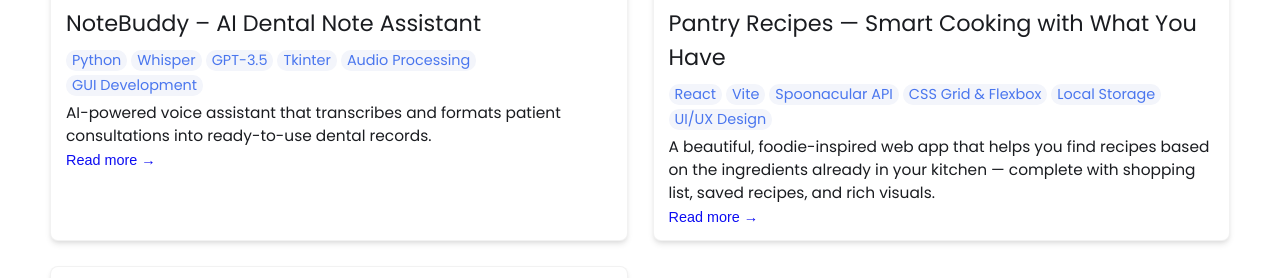
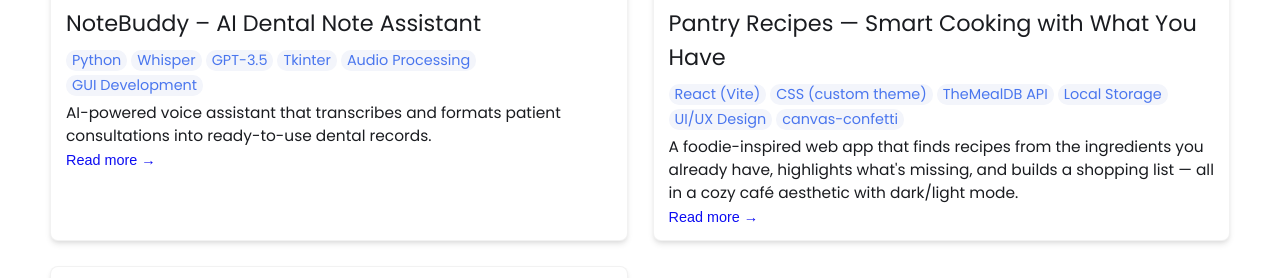
Before and after one commit to 20mup/20mup.github.io, a Jekyll site: the page built from index.html, in a window 1280 px wide and 900 px high, scrolled down 1554 px, cut to the strip 176-454 px from the top of the window. Built offline with Jekyll 4.4.1, drawn with Linux system fonts in a browser that asks for light colours; some of the changed lines change nothing that is shown.

Commit message:
Update index.md

````diff
--- a/_projects/pantry-recipes/index.md
+++ b/_projects/pantry-recipes/index.md
@@ -1,96 +1,105 @@
 ---
 layout: post
 title: Pantry Recipes — Smart Cooking with What You Have
-description: A beautiful, foodie-inspired web app that helps you find recipes based on the ingredients already in your kitchen — complete with shopping list, saved recipes, and rich visuals.
+description: A foodie-inspired web app that finds recipes from the ingredients you already have, highlights what's missing, and builds a shopping list — all in a cozy café aesthetic with dark/light mode.
 skills:
-  - React
-  - Vite
-  - Spoonacular API
-  - CSS Grid & Flexbox
+  - React (Vite)
+  - CSS (custom theme)
+  - TheMealDB API
   - Local Storage
   - UI/UX Design
-main-image: /images/pantry_recipes_banner.png
+  - canvas-confetti
+main-image: /images/pantry/pantry_banner.jpg
 ---
 
 # 🥘 Pantry Recipes — Smart Cooking with What You Have
 
-> Turn whatever’s in your pantry into a delicious meal — no endless scrolling, no wasted groceries.
+> Turn whatever’s in your pantry into dinner — no endless scrolling, no wasted groceries.
 
-<img src="/assets/images/pantry_recipes/recipe_grid_preview.png" alt="Pantry Recipes Interface Preview" width="650"/>
+<img src="/assets/images/pantry/dark-mode-pantry.jpg" alt="Pantry Recipes – dark mode hero and results" width="860"/>
 
 ---
 
 ## 🚀 TL;DR
-**Pantry Recipes** lets you enter the ingredients you already have and instantly find recipes you can make. Missing a few things? It even builds you a **shopping list** and helps you save your favorites — all wrapped in an aesthetic, foodie-friendly design.
+**Pantry Recipes** lets you type the ingredients you already have and instantly surfaces recipes you can make. It ranks by **fewest missing ingredients**, shows a **You have / To buy** split, and can **add missing items to a shopping list**. Polished visuals include hover overlays, a saved carousel, and a **dark/espresso mode**.
 
 ---
 
 ## 🧩 Problem / 💡 Solution
 
-**Problem:** People waste time and money searching for dinner ideas, often buying more groceries than they need.
-**Solution:** A smart recipe finder that:
-- Suggests meals based on available ingredients
-- Highlights only the missing items for quick shopping
-- Provides a delightful cooking experience with a clean, inspiring interface
+**Problem:** Finding “what to cook tonight” is slow, and most apps assume you’ll shop for everything.
+**Solution:** A practical, aesthetic tool that:
+- Suggests meals **based on your pantry**
+- Clearly shows **what’s missing** (and how many)
+- Lets you **one-click add** missing items to a **shopping list**
+
+<img src="/assets/images/pantry/light-mode-pantry.jpg" alt="Pantry Recipes – light mode hero and results" width="860"/>
 
 ---
 
 ## ✨ Key Features
 
-- 🥗 **Ingredient-based search** powered by Spoonacular API
-- 🛒 **Shopping list drawer** that tracks missing ingredients
-- 💾 **Save recipes** with a simple click
-- 🎨 **Beautiful, responsive UI** designed for food lovers
-- 🎉 **Confetti animation** when you have everything you need for a recipe
-- 🌓 **Dark/light mode toggle**
+- 🥗 **Ingredient-based search** (comma-separated, e.g., `eggs, rice, chicken`)
+- 🧮 **“Least to buy” ranking** for real-life cooking decisions
+- 🔎 **Detail modal** with _You have_ / _To buy_ chips and steps
+- 🛒 **Shopping list drawer** with copy/clear and persistence
+- 💾 **Saved recipes** carousel (localStorage)
+- 🌓 **Dark/espresso mode** toggle, persisted
+- 🎉 **Delight details**: hover elevation, image overlays, confetti on clear
+
+<img src="/assets/images/pantry/detailed-pantry.jpg" alt="Recipe detail modal with ingredients and steps" width="860"/>
 
 ---
 
 ## 💻 Tech Stack & Tools
 
 ![React](https://img.shields.io/badge/React-18-blue?style=flat)
-![Vite](https://img.shields.io/badge/Vite-Bundler-purple?style=flat)
-![Spoonacular API](https://img.shields.io/badge/API-Spoonacular-orange?style=flat)
-![CSS](https://img.shields.io/badge/CSS-Grid%20&%20Flexbox-green?style=flat)
-![JavaScript](https://img.shields.io/badge/JavaScript-ES6-yellow?style=flat)
+![Vite](https://img.shields.io/badge/Vite-bundler-purple?style=flat)
+![TheMealDB](https://img.shields.io/badge/API-TheMealDB-orange?style=flat)
+![CSS](https://img.shields.io/badge/CSS-Custom%20Theme-green?style=flat)
+![JavaScript](https://img.shields.io/badge/JavaScript-ES2023-yellow?style=flat)
 
 ---
 
 ## 🎥 Demo
-
-{% include youtube-video.html id="YOUR_VIDEO_ID" autoplay="false" %}
+<!-- Replace with your video or live link include if you have one -->
+<!-- {% include youtube-video.html id="YOUR_VIDEO_ID" autoplay="false" %} -->
 
 ---
 
 ## 🧠 How It Works
 
-1. **Ingredient Input**
-   - Type in what you have in your pantry and submit the search.
+1. **Search** — Enter pantry items; the app fetches candidate recipes from **TheMealDB** and normalizes ingredients.
+2. **Rank** — Each recipe is scored by **missingCount** and sorted ascending (“least to buy”).
+3. **Review** — Open a recipe to see matched vs. missing ingredients and the cooking steps.
+4. **Shop** — Add missing items to the **Shopping List Drawer**; check off or copy as text; list persists across refreshes.
+5. **Save** — Keep favorites in a **Saved** carousel for quick access later.
 
-2. **Recipe Retrieval**
-   - The Spoonacular API returns matching recipes with ingredient breakdowns.
-
-3. **Shopping List Generation**
-   - Missing ingredients are listed in a side drawer for easy grocery planning.
-
-4. **Saving & Viewing Recipes**
-   - Recipes can be saved to local storage and viewed later in a carousel.
+<img src="/assets/images/pantry/saved-pantry.jpg" alt="Saved recipes carousel" width="860"/>
+<img src="/assets/images/pantry/shopping-list-pantry.jpg" alt="Shopping list drawer with missing items" width="420"/>
 
 ---
 
-## 🧠 Lessons Learned
+## 📎 Code Snippet
 
-- Ingredient search works best with fuzzy matching for pantry staples.
-- Small UI touches like confetti or dark mode dramatically improve user delight.
-- Saving state to local storage is a lightweight way to add persistence without a backend.
+```js
+// Rank by fewest missing ingredients (simplified)
+detailed.sort((a, b) => a.missingCount - b.missingCount);
+```
+
+```css
+/* Café theme tokens + dark mode */
+:root{ --bg:#FAF7F2; --panel:#FFF8F0; --accent:#C1663D; }
+:root[data-theme="dark"]{ --bg:#14110E; --panel:#1C1713; --accent:#D07A53; }
+```
 
 ---
 
-## 📖 Learn More
+## 📖 Links
 
-- [🔗 GitHub Repository](https://github.com/20mup/pantry-recipes)
-- [📄 Full Engineering Case Study](/docs/pantry-recipes-case-study.md)
+- **Live Demo:** YOUR_DEMO_URL
+- **Source:** https://github.com/YOUR-USERNAME/pantry-recipes
 
 ---
 
-> _From “What’s for dinner?” to “Dinner’s ready!” — without stepping foot outside._ 🍲
+> _From “What’s for dinner?” to “Dinner’s ready!” — using what you already have._
````
